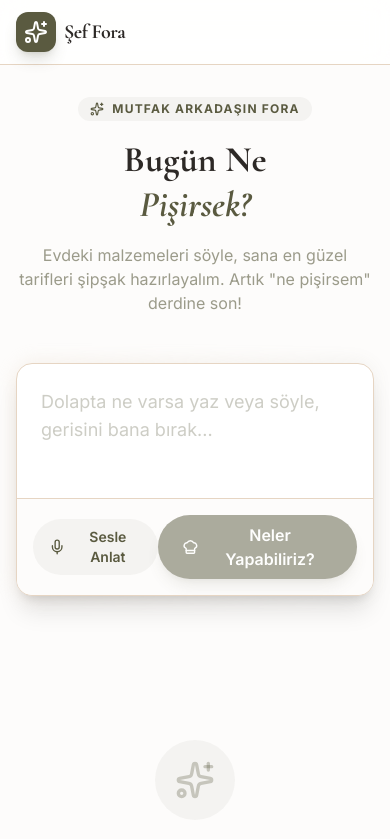
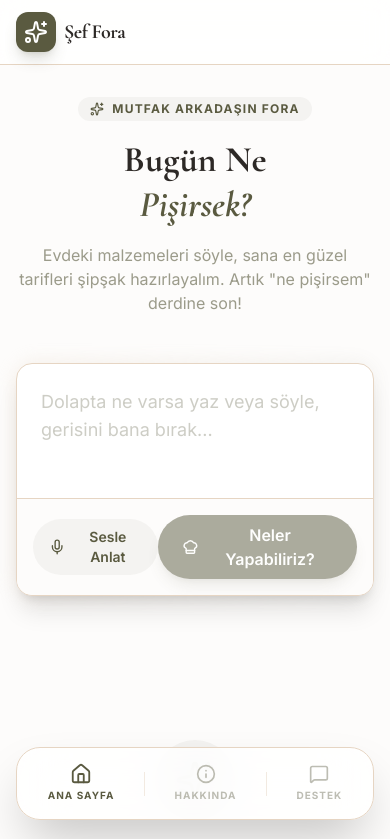
Before and after one commit to Finoraaa/Chef-Fora, a React (Vite) app: page / in a window 390 px wide. Shown: the top 839 px of the page. Built offline with nearby package versions, Linux system fonts and the light colour scheme.

Commit message:
feat: Add Chef Fora smart kitchen assistant application with AI recipe generation, speech recognition, and comprehensive UI.

```diff
--- a/src/App.tsx
+++ b/src/App.tsx
@@ -30,7 +30,9 @@ import {
   Activity,
   Clock,
   MessageSquare,
-  Send
+  Send,
+  Home,
+  Info
 } from 'lucide-react';
 import { motion, AnimatePresence } from 'motion/react';
 
@@ -396,7 +398,7 @@ export default function App() {
   };
 
   return (
-    <div className="min-h-screen bg-[#FDFCFB] text-[#2D2926] font-sans selection:bg-[#E6D5C3]">
+    <div className="min-h-screen bg-[#FDFCFB] text-[#2D2926] font-sans selection:bg-[#E6D5C3] pb-24 sm:pb-0">
       {/* Header */}
       <header className="border-b border-[#E6D5C3] bg-white/80 backdrop-blur-md sticky top-0 z-50">
         <div className="max-w-5xl mx-auto px-4 h-16 flex items-center justify-between">
@@ -996,6 +998,39 @@ export default function App() {
           </div>
         </div>
       </footer>
+
+      {/* Mobile Bottom Navigation */}
+      <div className="sm:hidden fixed bottom-6 left-4 right-4 z-50">
+        <div className="bg-white/80 backdrop-blur-xl border border-[#E6D5C3] p-4 rounded-3xl shadow-2xl flex items-center justify-around">
+          <button
+            onClick={() => setView('home')}
+            className={`flex flex-col items-center gap-1 transition-all ${view === 'home' ? 'text-[#5A5A40]' : 'text-[#5A5A40]/40'}`}
+          >
+            <Home size={20} className={view === 'home' ? 'scale-110' : ''} />
+            <span className="text-[10px] font-bold uppercase tracking-widest">Ana Sayfa</span>
+          </button>
+
+          <div className="w-px h-6 bg-[#E6D5C3]/50" />
+
+          <button
+            onClick={() => setView('about')}
+            className={`flex flex-col items-center gap-1 transition-all ${view === 'about' ? 'text-[#5A5A40]' : 'text-[#5A5A40]/40'}`}
+          >
+            <Info size={20} className={view === 'about' ? 'scale-110' : ''} />
+            <span className="text-[10px] font-bold uppercase tracking-widest">Hakkında</span>
+          </button>
+
+          <div className="w-px h-6 bg-[#E6D5C3]/50" />
+
+          <button
+            onClick={() => setView('feedback')}
+            className={`flex flex-col items-center gap-1 transition-all ${view === 'feedback' ? 'text-[#5A5A40]' : 'text-[#5A5A40]/40'}`}
+          >
+            <MessageSquare size={20} className={view === 'feedback' ? 'scale-110' : ''} />
+            <span className="text-[10px] font-bold uppercase tracking-widest">Destek</span>
+          </button>
+        </div>
+      </div>
     </div>
   );
 }
```
